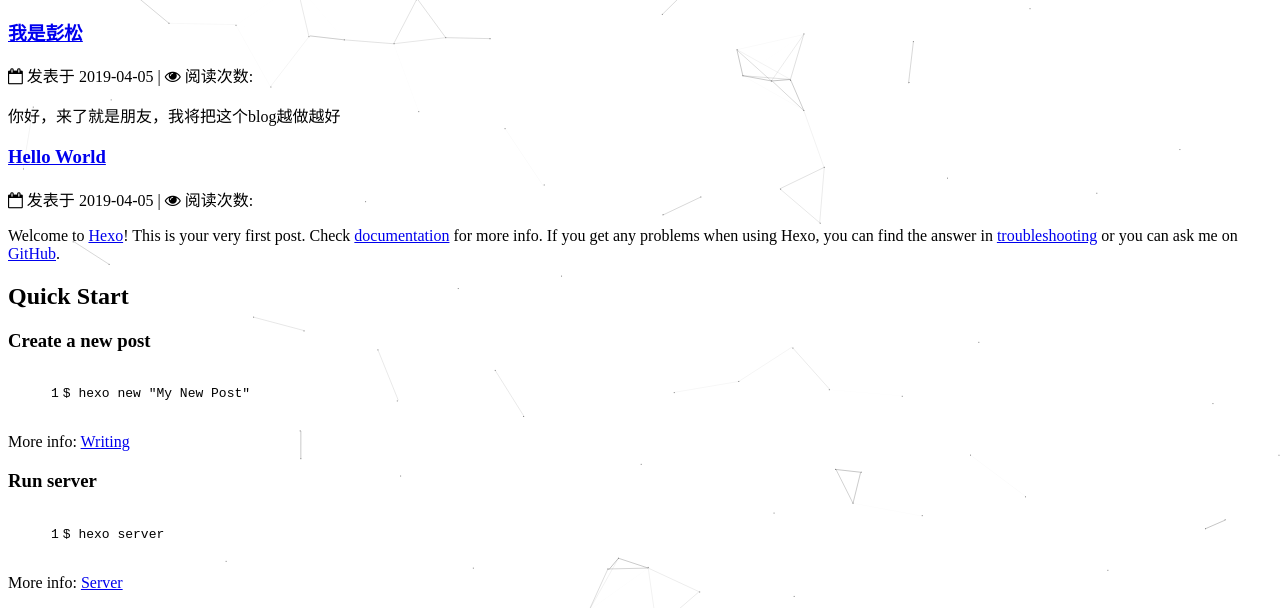
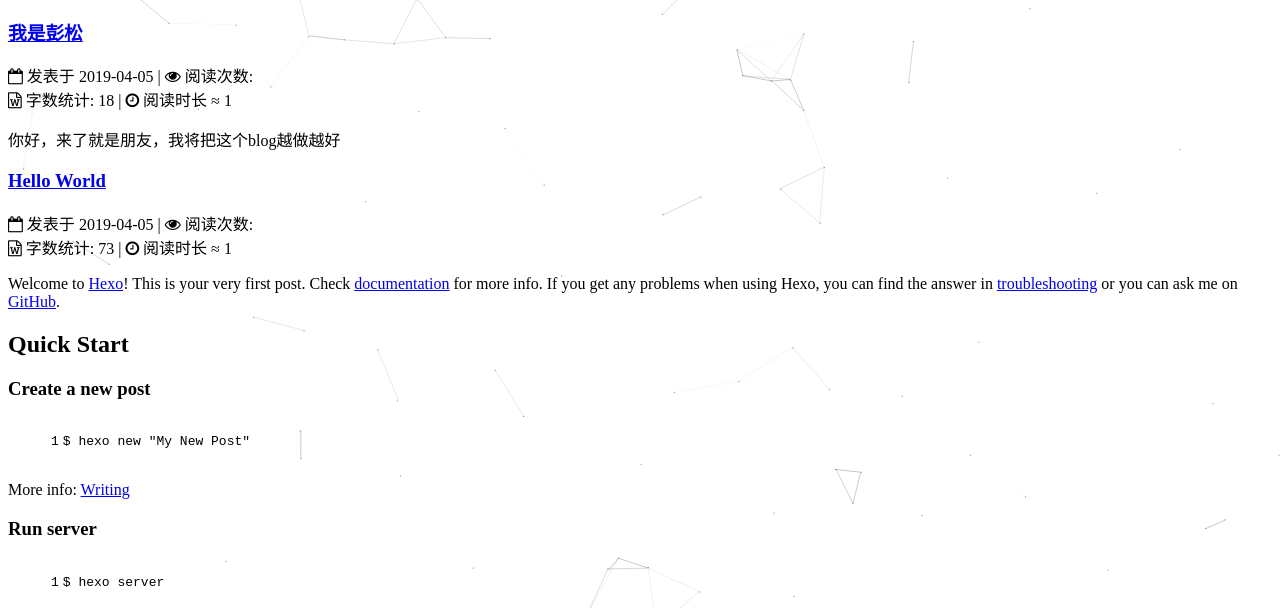
Before and after one commit to Picsong/Picsong.github.io, a plain HTML site: page index.html in a window 1280 px wide. Shown: the part 161-769 px from the top of the page. Drawn offline with Linux system fonts and the light colour scheme; some packages are replaced by stand-ins of ours; a script that the page names is missing.

Commit message:
Site updated: 2019-04-06 12:11:44

```diff
--- a/index.html
+++ b/index.html
@@ -11,8 +11,17 @@
 <meta http-equiv="X-UA-Compatible" content="IE=edge">
 <meta name="viewport" content="width=device-width, initial-scale=1, maximum-scale=1">
 <meta name="theme-color" content="#222">
+<script src="//cdn.bootcss.com/pace/1.0.2/pace.min.js"></script>
+<link href="//cdn.bootcss.com/pace/1.0.2/themes/pink/pace-theme-flash.css" rel="stylesheet">
 
 
+
+
+
+
+
+  <script src="/lib/pace/pace.min.js?v=1.0.2"></script>
+  <link href="/lib/pace/pace-theme-minimal.min.css?v=1.0.2" rel="stylesheet">
 
 
 
@@ -302,6 +311,37 @@
 
 
 
+            <div class="post-wordcount">
+
+
+                <span class="post-meta-item-icon">
+                  <i class="fa fa-file-word-o"></i>
+                </span>
+
+                  <span class="post-meta-item-text">字数统计&#58;</span>
+
+                <span title="字数统计">
+                  18
+                </span>
+
+
+
+                <span class="post-meta-divider">|</span>
+
+
+
+                <span class="post-meta-item-icon">
+                  <i class="fa fa-clock-o"></i>
+                </span>
+
+                  <span class="post-meta-item-text">阅读时长 &asymp;</span>
+
+                <span title="阅读时长">
+                  1
+                </span>
+
+            </div>
+
 
 
 
@@ -435,6 +475,37 @@
 
 
 
+
+            <div class="post-wordcount">
+
+
+                <span class="post-meta-item-icon">
+                  <i class="fa fa-file-word-o"></i>
+                </span>
+
+                  <span class="post-meta-item-text">字数统计&#58;</span>
+
+                <span title="字数统计">
+                  73
+                </span>
+
+
+
+                <span class="post-meta-divider">|</span>
+
+
+
+                <span class="post-meta-item-icon">
+                  <i class="fa fa-clock-o"></i>
+                </span>
+
+                  <span class="post-meta-item-text">阅读时长 &asymp;</span>
+
+                <span title="阅读时长">
+                  1
+                </span>
+
+            </div>
 
 
 
@@ -611,16 +682,6 @@
   本站访客数:<span id="busuanzi_value_site_uv"></span>
 </span>
 </div>
-
-  <div class="powered-by">由 <a class="theme-link" target="_blank" href="https://hexo.io">Hexo</a> 强力驱动</div>
-
-
-
-  <span class="post-meta-divider">|</span>
-
-
-
-  <div class="theme-info">主题 &mdash; <a class="theme-link" target="_blank" href="https://github.com/iissnan/hexo-theme-next">NexT.Muse</a> v5.1.4</div>
 
 
 
```
Also changed, not shown: 2019/04/05/hello-world/index.html (+40 -10 lines), 2019/04/05/我是彭松/index.html (+40 -10 lines), archives/2019/04/index.html (+9 -10 lines), archives/2019/index.html (+9 -10 lines), archives/index.html (+9 -10 lines).
